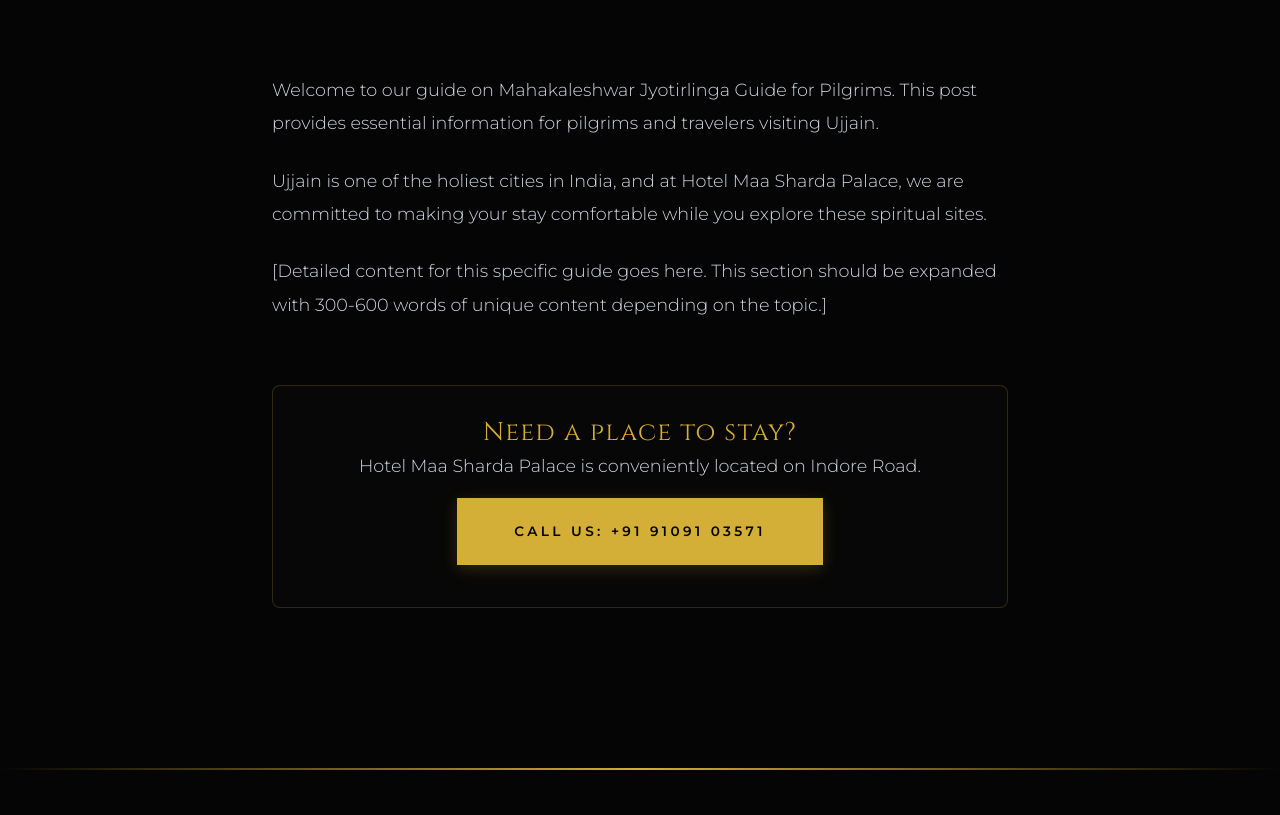
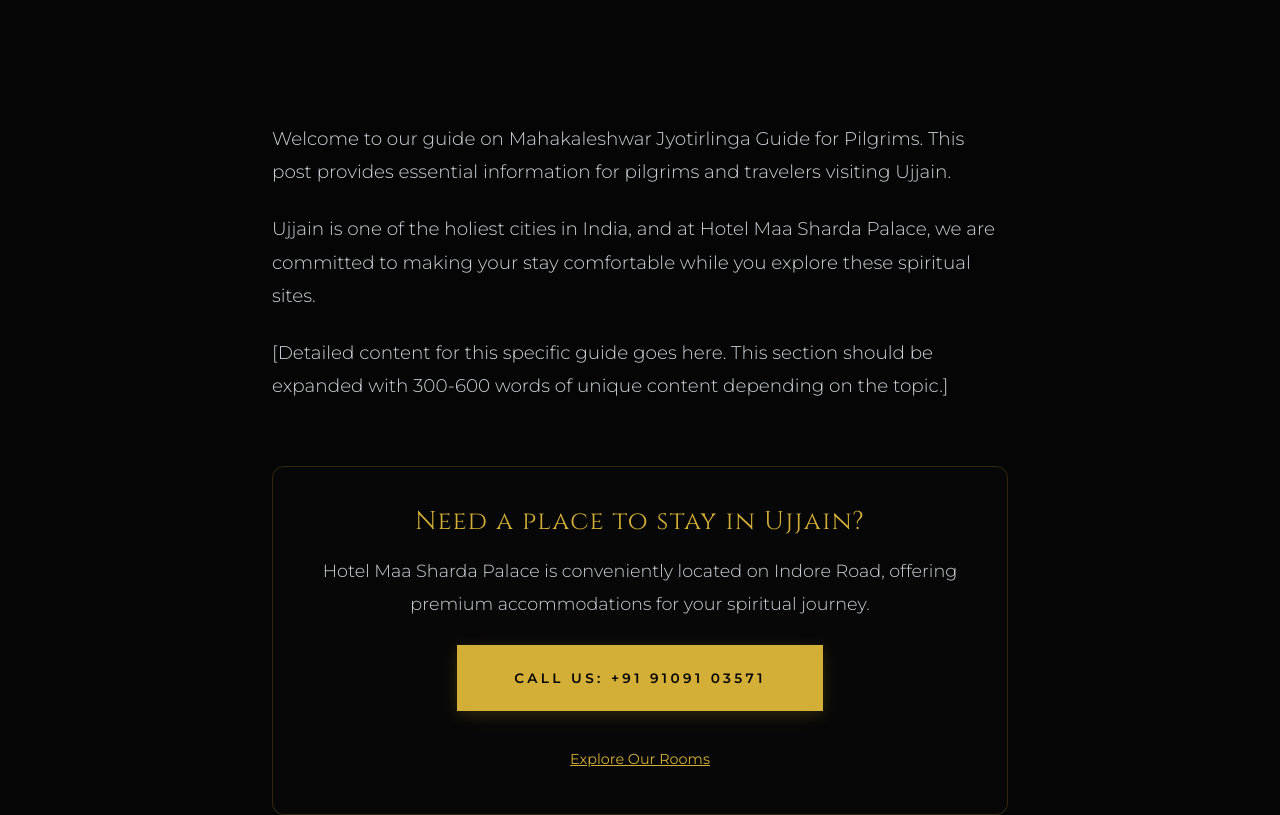
Before and after one commit to Mrsandipchauhan/maa-sharda-palace, a Next.js app: page /blog/mahakaleshwar-jyotirlinga-guide in a window 1280 px wide. Shown: the part 580-1395 px from the top of the page. Built offline with nearby package versions, Linux system fonts and the light colour scheme.

Commit message:
Implement unified BlogPostLayout for all blog pages

```diff
--- a/app/blog/mahakaleshwar-jyotirlinga-guide/page.tsx
+++ b/app/blog/mahakaleshwar-jyotirlinga-guide/page.tsx
@@ -1,42 +1,27 @@
 import { HOTEL_DATA } from "@/lib/data";
 import { Metadata } from "next";
+import BlogPostLayout from "@/components/BlogPostLayout";
 
 export const metadata: Metadata = {
-  title: "Mahakaleshwar Jyotirlinga Guide for Pilgrims | ${HOTEL_DATA.name}, Ujjain",
-  description: "Read our guide on Mahakaleshwar Jyotirlinga Guide for Pilgrims. Brought to you by ${HOTEL_DATA.name}.",
+  title: `Mahakaleshwar Jyotirlinga Guide for Pilgrims | ${HOTEL_DATA.name}, Ujjain`,
+  description: `Read our guide on Mahakaleshwar Jyotirlinga Guide for Pilgrims. Brought to you by ${HOTEL_DATA.name}.`,
   alternates: {
-    canonical: "${HOTEL_DATA.websiteUrl}/blog/mahakaleshwar-jyotirlinga-guide",
+    canonical: `${HOTEL_DATA.websiteUrl}/blog/mahakaleshwar-jyotirlinga-guide`,
   }
 };
 
 export default function BlogPost() {
   return (
-    <>
-      <section className="page-header">
-        <div className="container">
-          <h1 style={{ color: "var(--color-gold)" }}>Mahakaleshwar Jyotirlinga Guide</h1>
-        </div>
-      </section>
-
-      <section style={{ padding: "var(--space-xl) 0" }}>
-        <div className="container" style={{ maxWidth: "800px" }}>
-          <p style={{ fontSize: "1.1rem", marginBottom: "1.5rem" }}>
-            Welcome to our guide on Mahakaleshwar Jyotirlinga Guide for Pilgrims. This post provides essential information for pilgrims and travelers visiting Ujjain.
-          </p>
-          <p style={{ fontSize: "1.1rem", marginBottom: "1.5rem" }}>
-            Ujjain is one of the holiest cities in India, and at Hotel Maa Sharda Palace, we are committed to making your stay comfortable while you explore these spiritual sites.
-          </p>
-          <p style={{ fontSize: "1.1rem", marginBottom: "1.5rem" }}>
-            [Detailed content for this specific guide goes here. This section should be expanded with 300-600 words of unique content depending on the topic.]
-          </p>
-
-          <div style={{ marginTop: "4rem", padding: "2rem", background: "rgba(10,10,10,0.5)", border: "1px solid rgba(212,175,55,0.2)", borderRadius: "8px", textAlign: "center" }}>
-            <h3 style={{ color: "var(--color-gold)" }}>Need a place to stay?</h3>
-            <p style={{ marginBottom: "1rem", color: "var(--color-stone)" }}>Hotel Maa Sharda Palace is conveniently located on Indore Road.</p>
-            <a href={`tel:${HOTEL_DATA.phone}`} className="btn">Call Us: {HOTEL_DATA.phone}</a>
-          </div>
-        </div>
-      </section>
-    </>
+    <BlogPostLayout title="Mahakaleshwar Jyotirlinga Guide">
+      <p>
+        Welcome to our guide on Mahakaleshwar Jyotirlinga Guide for Pilgrims. This post provides essential information for pilgrims and travelers visiting Ujjain.
+      </p>
+      <p>
+        Ujjain is one of the holiest cities in India, and at {HOTEL_DATA.name}, we are committed to making your stay comfortable while you explore these spiritual sites.
+      </p>
+      <p>
+        [Detailed content for this specific guide goes here. This section should be expanded with 300-600 words of unique content depending on the topic.]
+      </p>
+    </BlogPostLayout>
   );
 }
--- a/app/globals.css
+++ b/app/globals.css
@@ -379,6 +379,33 @@
   margin-right: auto;
 }
 
+/* Blog Content Typography */
+.blog-content p {
+  font-size: 1.15rem;
+  line-height: 1.8;
+  color: var(--color-stone);
+  margin-bottom: 1.5rem;
+  max-width: 100%;
+}
+
+.blog-content h2, .blog-content h3 {
+  color: var(--color-gold);
+  margin-top: 3rem;
+  margin-bottom: 1rem;
+}
+
+.blog-content ul {
+  list-style: disc;
+  margin-left: 2rem;
+  margin-bottom: 1.5rem;
+  color: var(--color-stone);
+}
+
+.blog-content li {
+  margin-bottom: 0.5rem;
+  line-height: 1.8;
+}
+
 @media (max-width: 992px) {
   .page-header {
     padding-top: calc(60px + var(--space-lg));
--- /dev/null
+++ b/components/BlogPostLayout.tsx
@@ -0,0 +1,49 @@
+"use client";
+
+import { HOTEL_DATA } from "@/lib/data";
+import Link from "next/link";
+import React from "react";
+
+export default function BlogPostLayout({
+  title,
+  subtitle = "Travel & Spiritual Guide",
+  children,
+}: {
+  title: string;
+  subtitle?: string;
+  children: React.ReactNode;
+}) {
+  return (
+    <>
+      <section className="page-header">
+        <div className="container">
+          <h1 style={{ color: "var(--color-gold)", marginBottom: "1rem" }}>{title}</h1>
+          <p style={{ margin: "0 auto", textAlign: "center", color: "var(--color-stone)" }}>
+            {subtitle}
+          </p>
+        </div>
+      </section>
+
+      <section style={{ padding: "var(--space-xl) 0" }}>
+        <div className="container" style={{ maxWidth: "800px" }}>
+          <div className="blog-content">
+            {children}
+          </div>
+
+          <div style={{ marginTop: "4rem", padding: "2.5rem", background: "rgba(10,10,10,0.5)", border: "1px solid rgba(212,175,55,0.2)", borderRadius: "12px", textAlign: "center" }}>
+            <h3 style={{ color: "var(--color-gold)", marginBottom: "1rem" }}>Need a place to stay in Ujjain?</h3>
+            <p style={{ marginBottom: "1.5rem", color: "var(--color-stone)" }}>
+              {HOTEL_DATA.name} is conveniently located on Indore Road, offering premium accommodations for your spiritual journey.
+            </p>
+            <a href={`tel:${HOTEL_DATA.phone}`} className="btn">Call Us: {HOTEL_DATA.phone}</a>
+            <div style={{ marginTop: "1.5rem" }}>
+              <Link href="/rooms" style={{ color: "var(--color-gold)", textDecoration: "underline", fontSize: "0.9rem" }}>
+                Explore Our Rooms
+              </Link>
+            </div>
+          </div>
+        </div>
+      </section>
+    </>
+  );
+}
```
Also changed, not shown: app/blog/how-to-reach-ujjain/page.tsx (+15 -30 lines), app/blog/simhastha-kumbh-mela-2028-guide/page.tsx (+15 -30 lines), app/blog/things-to-do-in-ujjain/page.tsx (+15 -30 lines), app/blog/wedding-venues-ujjain-guide/page.tsx (+15 -30 lines).
